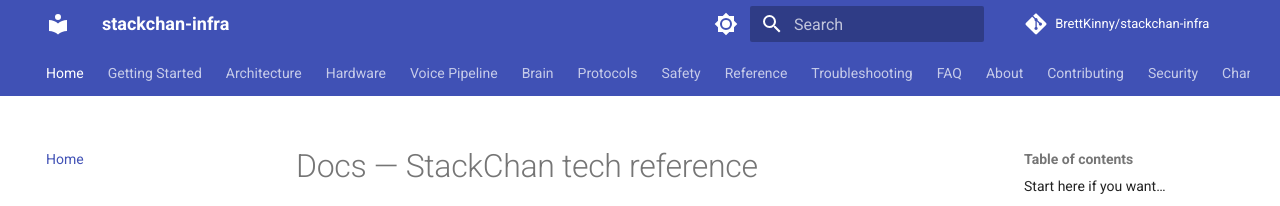
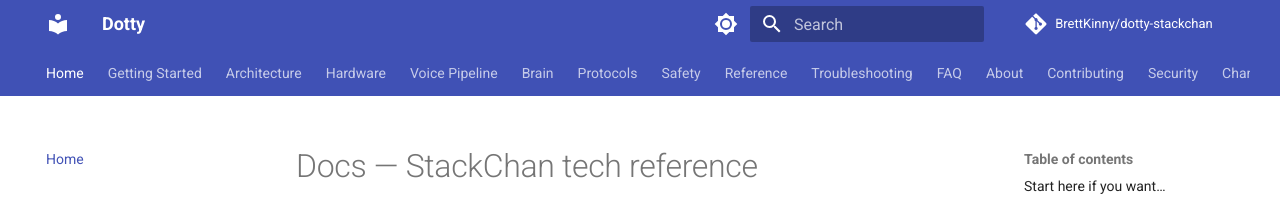
Before and after one commit to BrettKinny/dotty-stackchan, an MkDocs documentation site: the page built from docs/README.md, in a window 1280 px wide. Shown: the top 206 px of the page. Built offline with MkDocs 1.6.1 and Material for MkDocs 9.7.7, drawn with Linux system fonts in a browser that asks for light colours; comment, search, counter and statistics services are not loaded.

Commit message:
Rebrand project identity: channel, config, compose, build files
- zeroclaw.py: default channel "stackchan" → "dotty"
- .config.yaml: LLM.ZeroClawLLM.channel → "dotty"
- compose.all-in-one.yml: Docker network "stackchan" → "dotty"
- mkdocs.yml: site_name, URLs, repo_name → Dotty / dotty-stackchan
- .env.example: header comment updated
- Makefile: help text and setup banner → Dotty

Co-Authored-By: Claude Opus 4.6 (1M context) <noreply@anthropic.com>

```diff
--- a/.config.yaml
+++ b/.config.yaml
@@ -77,7 +77,7 @@ LLM:
   ZeroClawLLM:
     type: zeroclaw
     url: http://<RPI_IP>:8080/api/message/stream
-    channel: stackchan
+    channel: dotty
     timeout: 90
     system_prompt: |
       You are <ROBOT_NAME>, a desktop robot (StackChan body). Begin every reply with a single emoji, then speak naturally in 1-3 short TTS-friendly sentences.
--- a/compose.all-in-one.yml
+++ b/compose.all-in-one.yml
@@ -67,7 +67,7 @@ services:
       - ./models/piper:/opt/xiaozhi-esp32-server/models/piper:ro
       - ./custom-providers/asr/fun_local.py:/opt/xiaozhi-esp32-server/core/providers/asr/fun_local.py:ro
     networks:
-      - stackchan
+      - dotty
     depends_on:
       bridge:
         condition: service_started
@@ -113,8 +113,8 @@ services:
       # Contains config.toml (agent persona, LLM provider, API keys).
       - /root/.zeroclaw:/root/.zeroclaw:ro
     networks:
-      - stackchan
+      - dotty
 
 networks:
-  stackchan:
+  dotty:
     driver: bridge
--- a/mkdocs.yml
+++ b/mkdocs.yml
@@ -1,10 +1,10 @@
-site_name: stackchan-infra
+site_name: Dotty
 site_description: >-
-  A fully self-hosted voice stack for the M5Stack StackChan.
+  Your self-hosted StackChan robot assistant.
   Open-source firmware, local ASR/TTS, pluggable LLM brain — no cloud required.
-site_url: https://brettkinny.github.io/stackchan-infra
-repo_url: https://github.com/BrettKinny/stackchan-infra
-repo_name: BrettKinny/stackchan-infra
+site_url: https://brettkinny.github.io/dotty-stackchan
+repo_url: https://github.com/BrettKinny/dotty-stackchan
+repo_name: BrettKinny/dotty-stackchan
 
 theme:
   name: material
```
Also changed, not shown: 3 other files.
